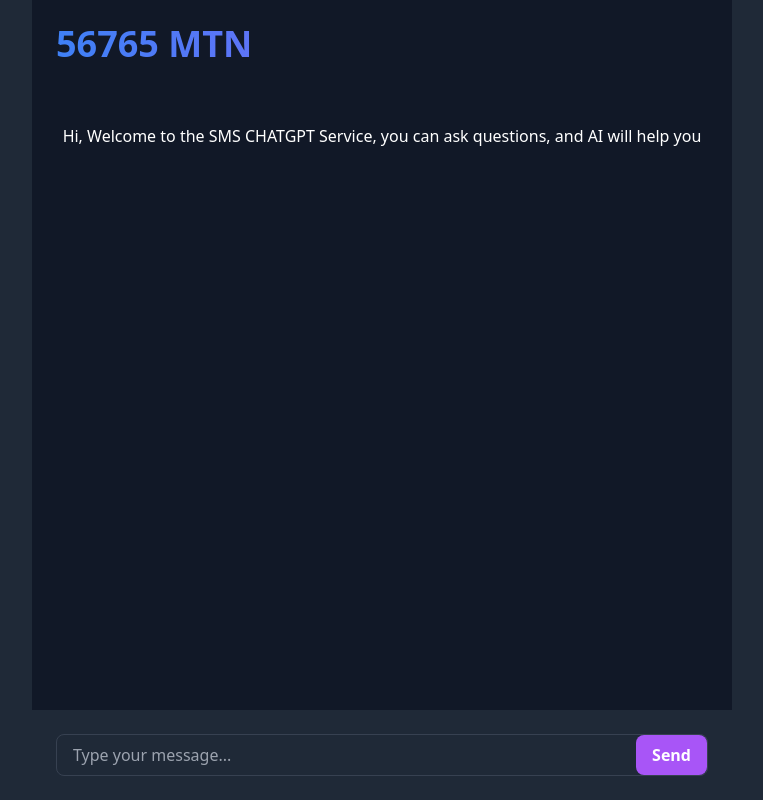
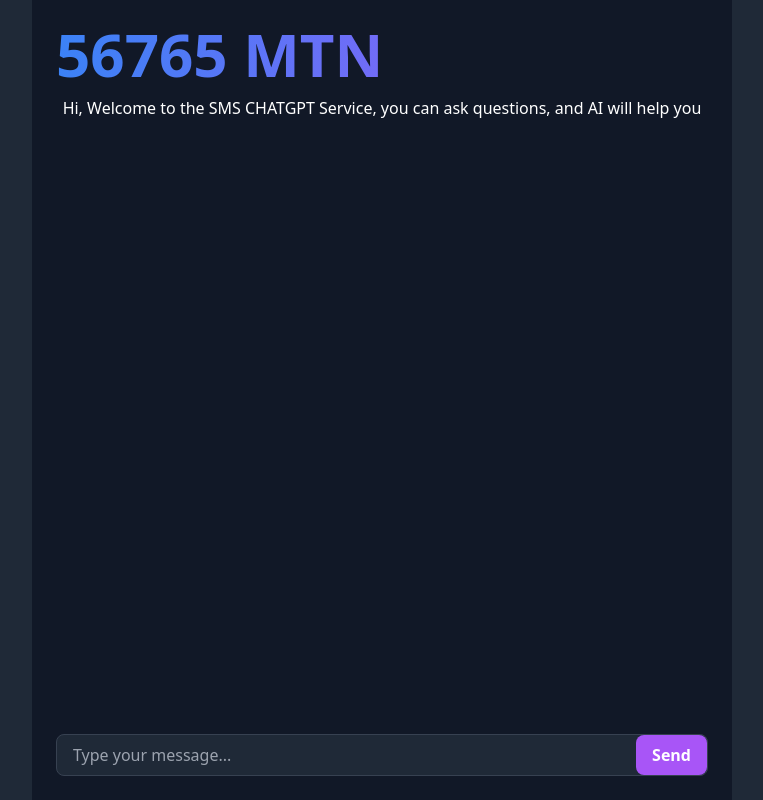
Before and after one commit to SanjeevSingh08/chatpgptdemo, a Next.js app: page / in a window 1280 px wide. Shown: the whole page, without its empty margins (258-1021 px from the left). Built offline with nearby package versions, Linux system fonts and the light colour scheme.

Commit message:
Update in

```diff
--- a/src/pages/index.js
+++ b/src/pages/index.js
@@ -55,12 +55,9 @@ export default function Home() {
 
   return (
     <div className="main-container container mx-auto max-w-[700px]">
-      <div className="flex flex-col min-h-screen bg-gray-900">
-        {/* Fixed navbar at the top */}
-        <nav className="bg-gradient-to-r from-blue-500 to-purple-500 text-transparent bg-clip-text text-left font-bold text-2xl md:text-4xl p-6">
-          56765 MTN
-        </nav>
+      <div className="flex flex-col h-screen bg-gray-900">
         <div className="p-6">
+          <h1 className="bg-gradient-to-r from-blue-500 to-purple-500 text-transparent bg-clip-text text-left font-bold text-4xl md:text-6xl">56765 MTN</h1>
           <h4 className="text-white text-center py-3 text-sm md:text-base">Hi, Welcome to the SMS CHATGPT Service, you can ask questions, and AI will help you</h4>
         </div>
         <div className="flex-grow p-6 chat-section" style={{ overflowY: 'auto' }} ref={chatContainerRef}>
@@ -81,9 +78,8 @@ export default function Home() {
             )}
           </div>
         </div>
-        <form onSubmit={handleSubmit} className="flex-none p-6 type-section bg-gray-800">
-          <div className="container mx-auto max-w-[700px]">
-            <div className="flex rounded-lg border border-gray-700">
+        <form onSubmit={handleSubmit} className="flex-none p-6 type-section">
+          <div className="flex rounded-lg border border-gray-700 bg-gray-800">
             <input
               type="text"
               className="flex-grow px-4 py-2 bg-transparent text-white focus:outline-none text-sm md:text-base"
@@ -98,7 +94,6 @@ export default function Home() {
               Send
             </button>
           </div>
-          </div>
         </form>
       </div>
     </div>
```
Lines whose indentation alone changed are shown as unchanged.
